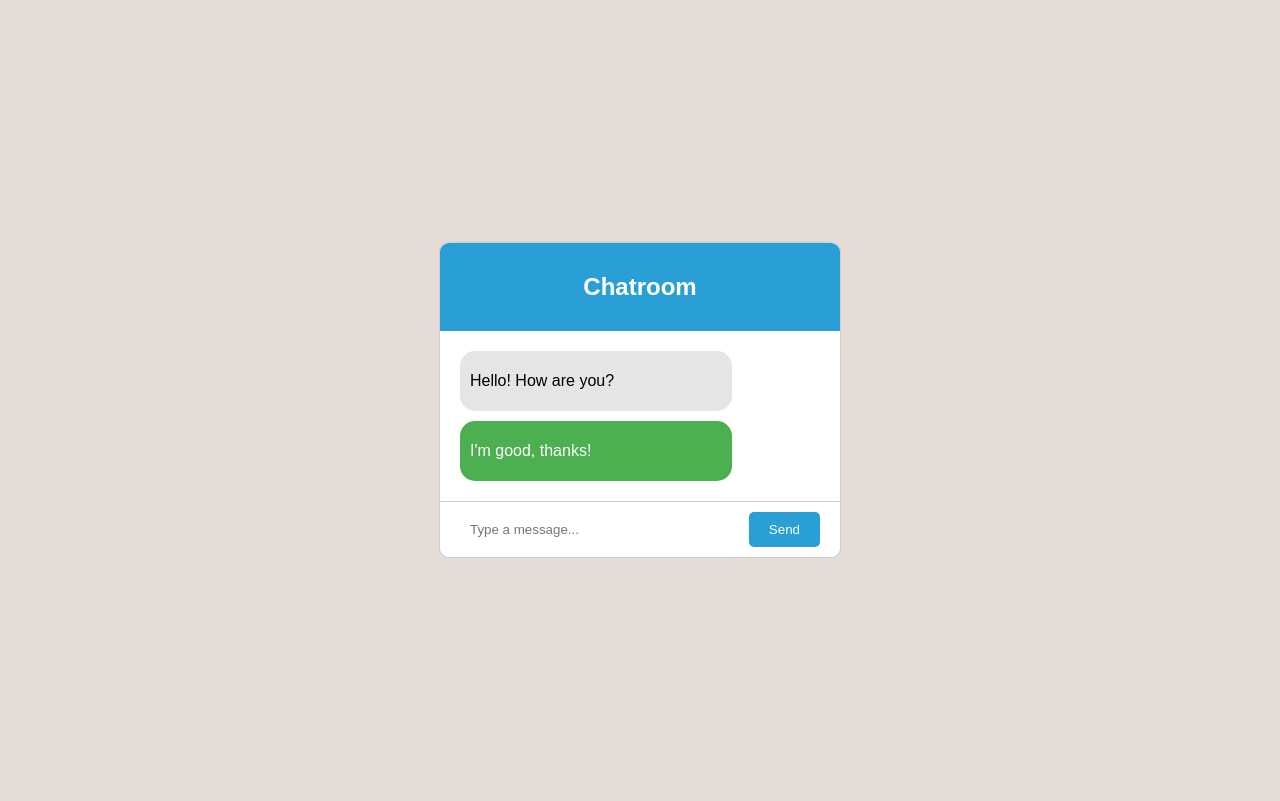
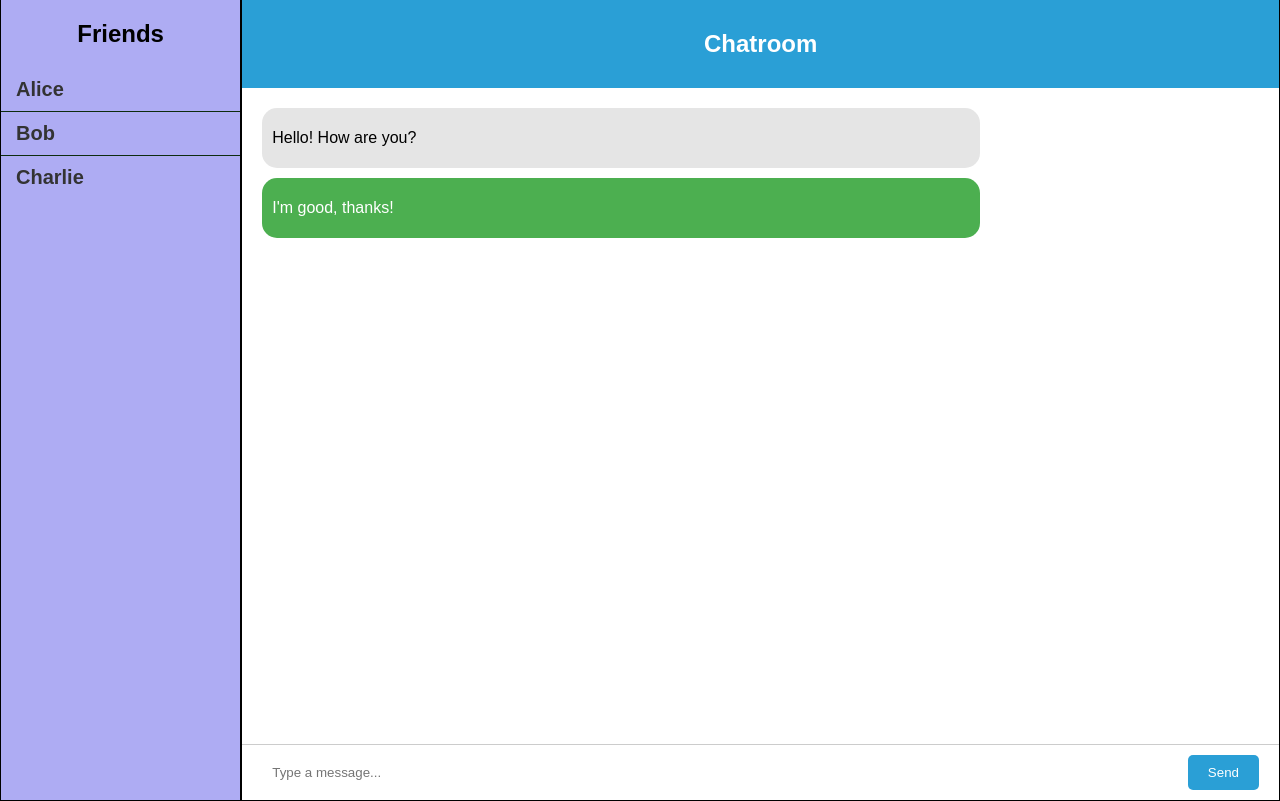
Before and after one commit to Smart-SangGe/Program_Design, a Flask app: page /chat in a window 1280 px wide. Before the commit the page ends 558 px from the top, so only its background shows below. Run offline with Flask 3, Linux system fonts and the light colour scheme; the visitor is signed in with stand-in values (Sample User, id 1).

Commit message:
实现好友列表及其样式

```diff
--- a/static/css/chat.css
+++ b/static/css/chat.css
@@ -1,6 +1,6 @@
 body {
     font-family: 'Arial', sans-serif;
-    background-color: #e5ddd5; /* Telegram-like background color */
+    background-color: #2f0c35; /* Telegram-like background color */
     display: flex;
     justify-content: center;
     align-items: center;
@@ -9,13 +9,16 @@ body {
 }
 
 .chat-container {
-    width: 400px;
-    border: 1px solid #ccc;
+    position: relative;
+    width: 1300px;
+    height: 100%;
+    border: 1px solid #000000;
     background-color: #fff;
-    border-radius: 10px;
     display: flex;
     flex-direction: column;
     overflow: hidden;
+    margin-left: auto;
+    margin-right: 0;
 }
 
 .chat-header {
@@ -75,3 +78,40 @@ body {
 .chat-input button:hover {
     background-color: #1e7ca0;
 }
+
+.friends-container {
+    width: 300px;  /* 或其他你喜欢的宽度 */
+    height: inherit;
+    background-color: #aeacf3;
+    border: 1px solid #000000;
+    overflow-y: auto;  /* 如果好友太多，可以滚动查看 */
+}
+
+.friends-header{
+    text-align: center;
+
+}
+
+.friend-list {
+    list-style-type: none;  /* 去掉默认的列表标记 */
+    padding: 0;
+    margin: 0;
+}
+
+.friend-item {
+    padding: 10px 15px;
+    font-weight: bold;
+    border-bottom: 1px solid #0d2c0e;
+    font-size: 20px;
+    color: #333;
+    cursor: pointer;
+    transition: background-color 0.3s;
+}
+
+.friend-item:last-child {
+    border-bottom: none;  /* 去掉最后一个好友的底部边框 */
+}
+
+.friend-item:hover {
+    background-color: #e0e0e0;  /* 鼠标悬停时的背景颜色 */
+}
--- a/templates/chat.html
+++ b/templates/chat.html
@@ -7,12 +7,21 @@
     <title>ChatRoom</title>
 </head>
 <body>
+    <div class="friends-container">
+        <div class="friends-header">
+            <h2>Friends</h2>
+        </div>
+        <ul class="friend-list">
+            <li class="friend-item">Alice</li>
+            <li class="friend-item">Bob</li>
+            <li class="friend-item">Charlie</li>
+        </ul>
+    </div>
     <div class="chat-container">
         <div class="chat-header">
             <h2>Chatroom</h2>
         </div>
         <div class="chat-messages">
-            <!-- Example message -->
             <div class="message received">
                 <p>Hello! How are you?</p>
             </div>
```
